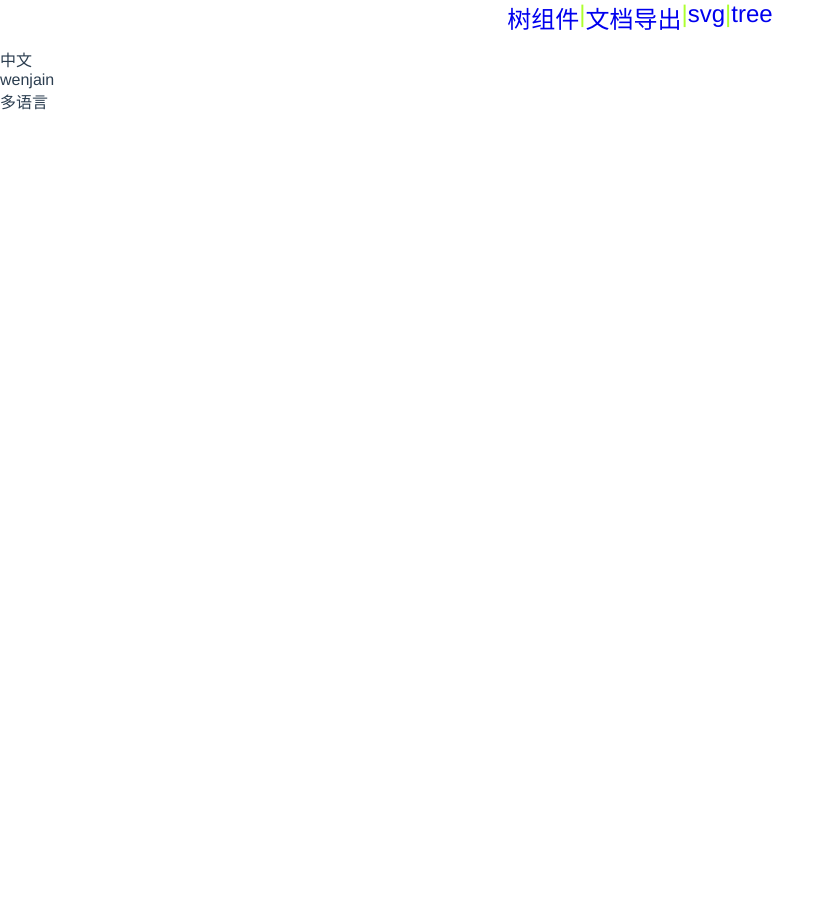
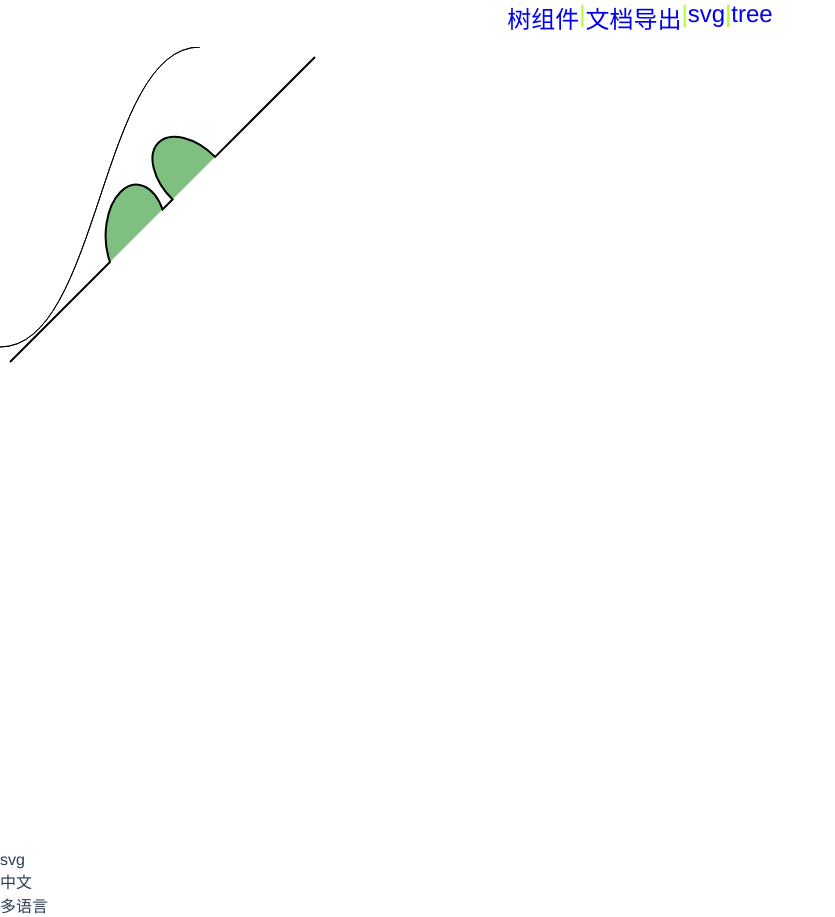
Before and after one commit to backfood/workdev, a Vue app: page /svgdemo in a window 1280 px wide. Shown: the whole page, without its empty margins (0-835 px from the left). Before the commit the page ends 800 px from the top, so only its background shows below. Built offline with nearby package versions, Linux system fonts and the light colour scheme.

Commit message:
恢复svg

```diff
--- a/src/views/svgdemo/index.vue
+++ b/src/views/svgdemo/index.vue
@@ -1,6 +1,6 @@
 <template>
   <div>
-    <!-- <div>
+    <div>
       <svg width="800px" height="800px" version="1.1" xmlns="http://www.w3.org/2000/svg">
         <path d="M0 300 C 100 300, 100 0, 200 0" stroke="black" fill="transparent" />
         <path d="M0 300 C 100 300, 100 0, 200 0" stroke="black" fill="transparent" />
@@ -18,9 +18,9 @@
         />
       </svg>
     </div>
-    <div>svg</div>-->
+    <div>svg</div>
     <div>
-      <div>{{$t('common.home')}}</div>wenjain
+      <div>{{$t('common.home')}}</div>
     </div>
     <div @click="toggle">多语言</div>
   </div>
```
